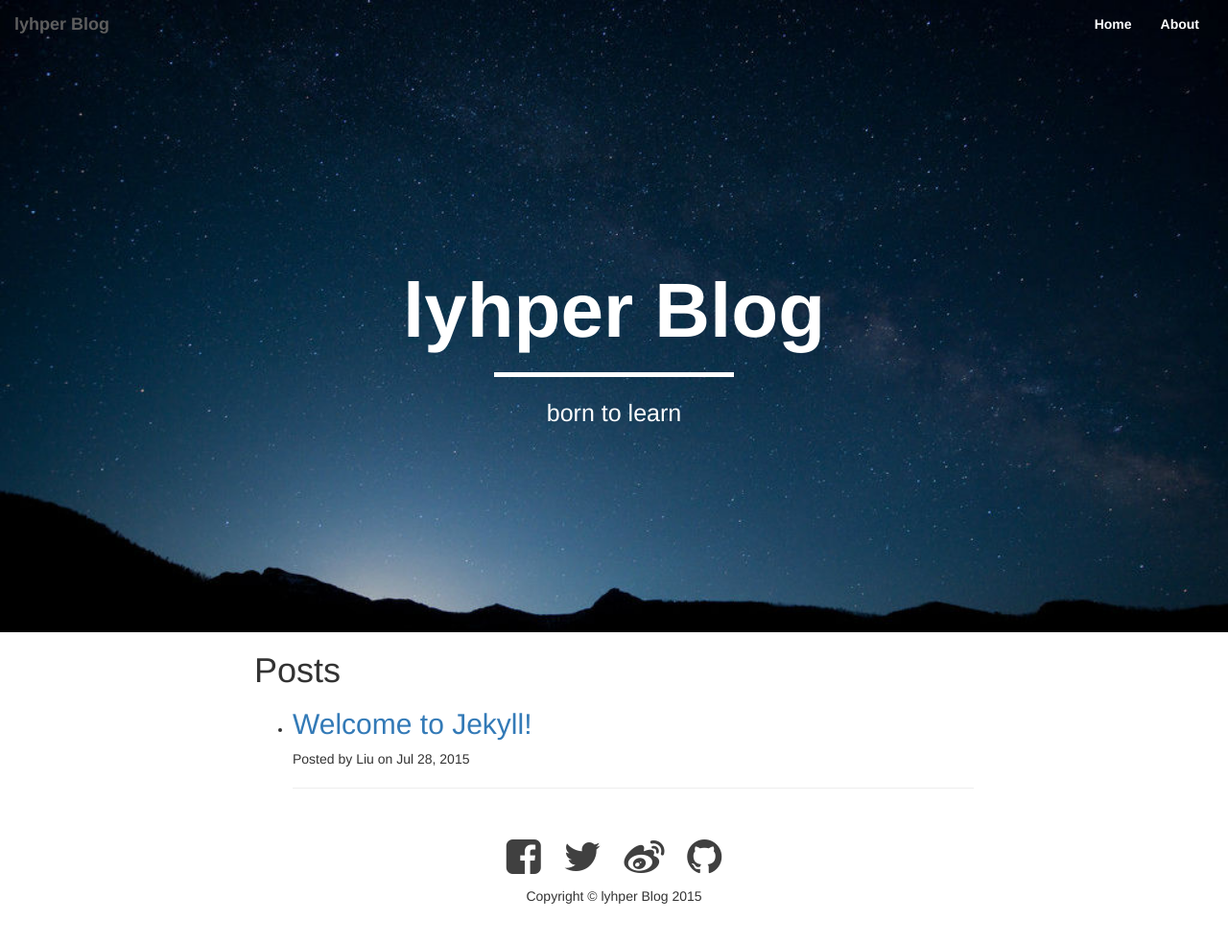
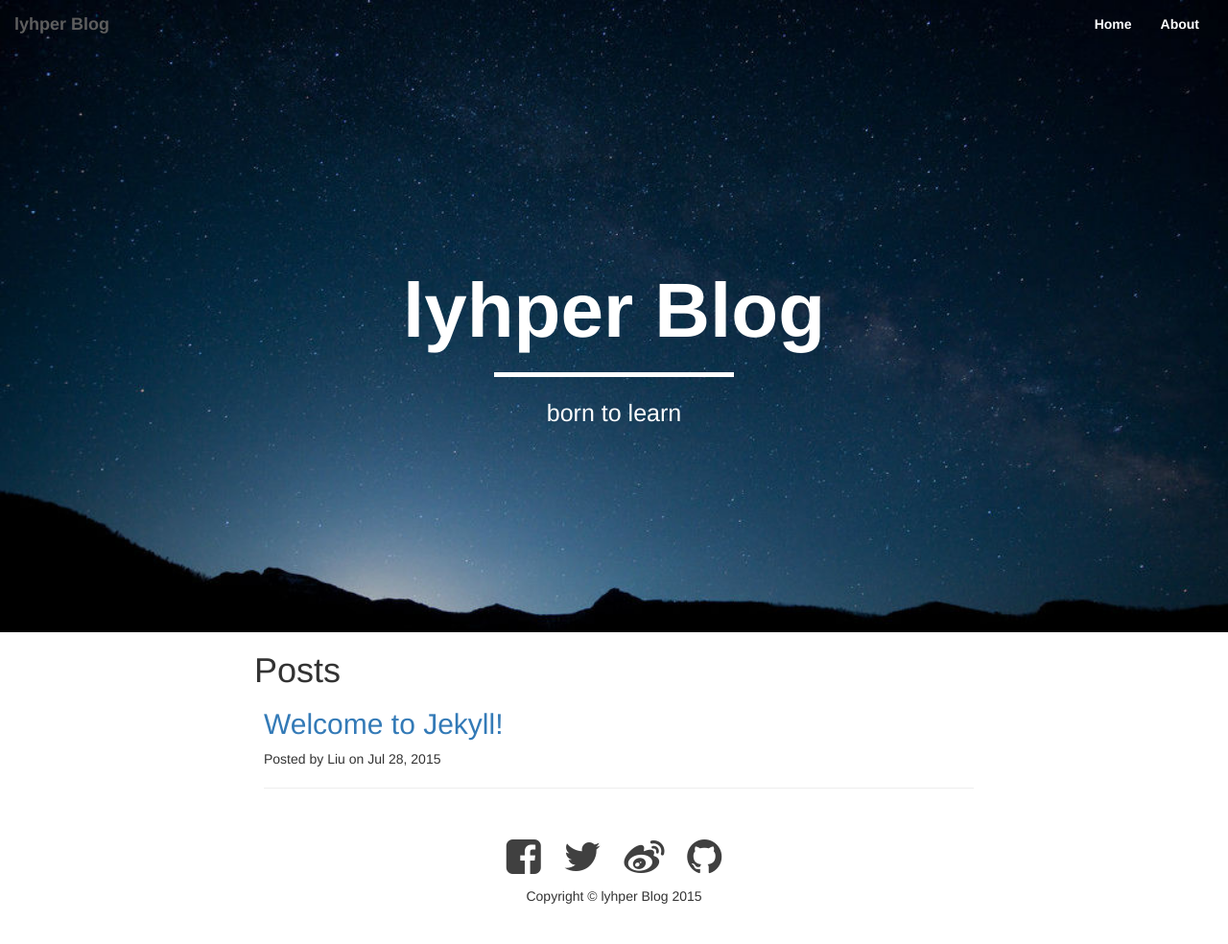
Before and after one commit to lyhper/lyhper.github.io, a Jekyll site: the page built from index.html, in a window 1280 px wide. Shown: the whole page at 96% size. Built offline with Jekyll 4.4.1, drawn with Linux system fonts in a browser that asks for light colours.

Commit message:
fix some bugs

```diff
--- a/css/lyhper-blog.css
+++ b/css/lyhper-blog.css
@@ -42,6 +42,12 @@ hr.intro-divi{
 .intro-header .cont-header .sub-header{
 	font-size: 25px;
 }
+section ul{
+	list-style: none;
+	padding-left: 10px;
+}
+
+
 .sns-footer{
 	margin:30px auto;
 }
--- a/index.html
+++ b/index.html
@@ -13,9 +13,10 @@ layout: default
           <a class="post-link" href="{{ post.url | prepend: site.baseurl }}">{{ post.title }}</a>
         </h2>
         <span>Posted by Liu on {{ post.date | date: "%b %-d, %Y" }}</span>
-        <hr />
+
 
 
       </li>
+      <hr />
     {% endfor %}
   </ul>
```
